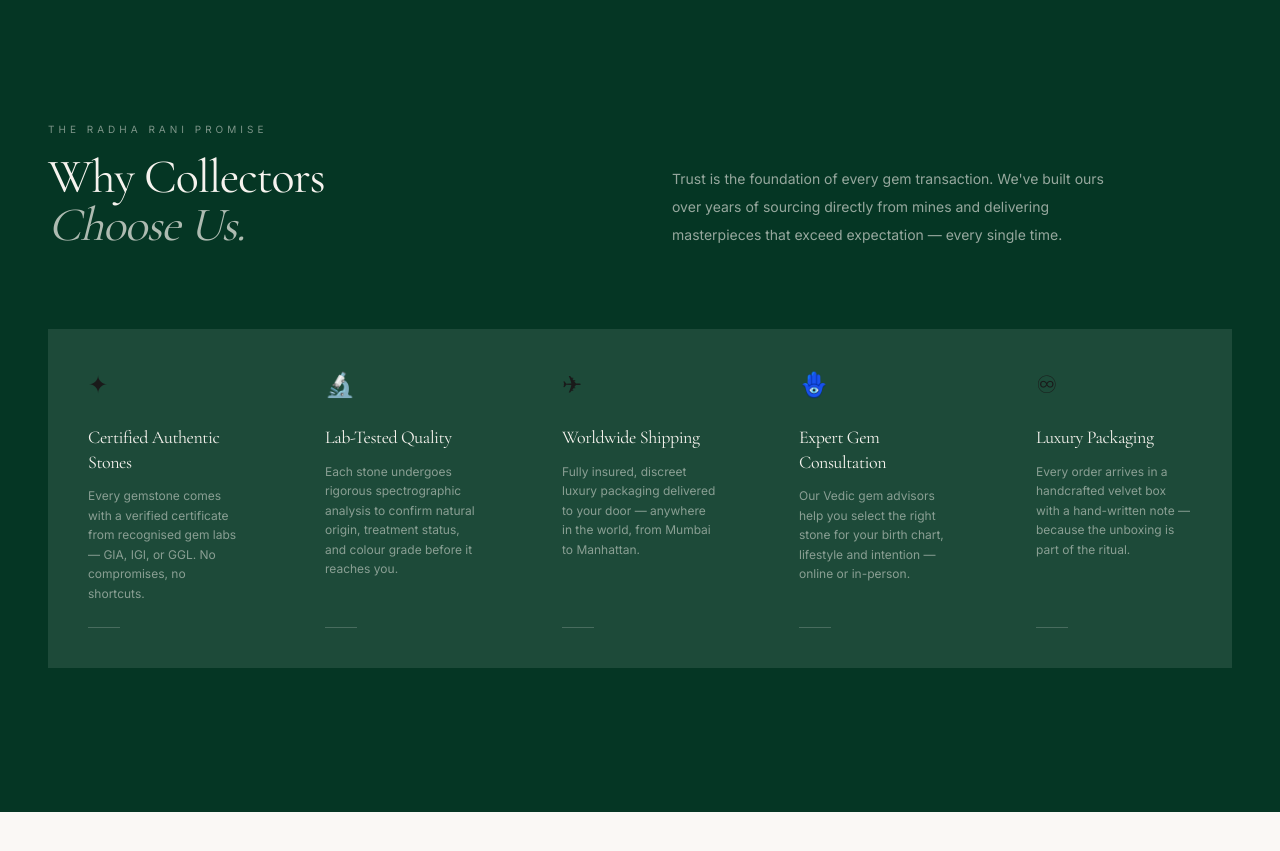
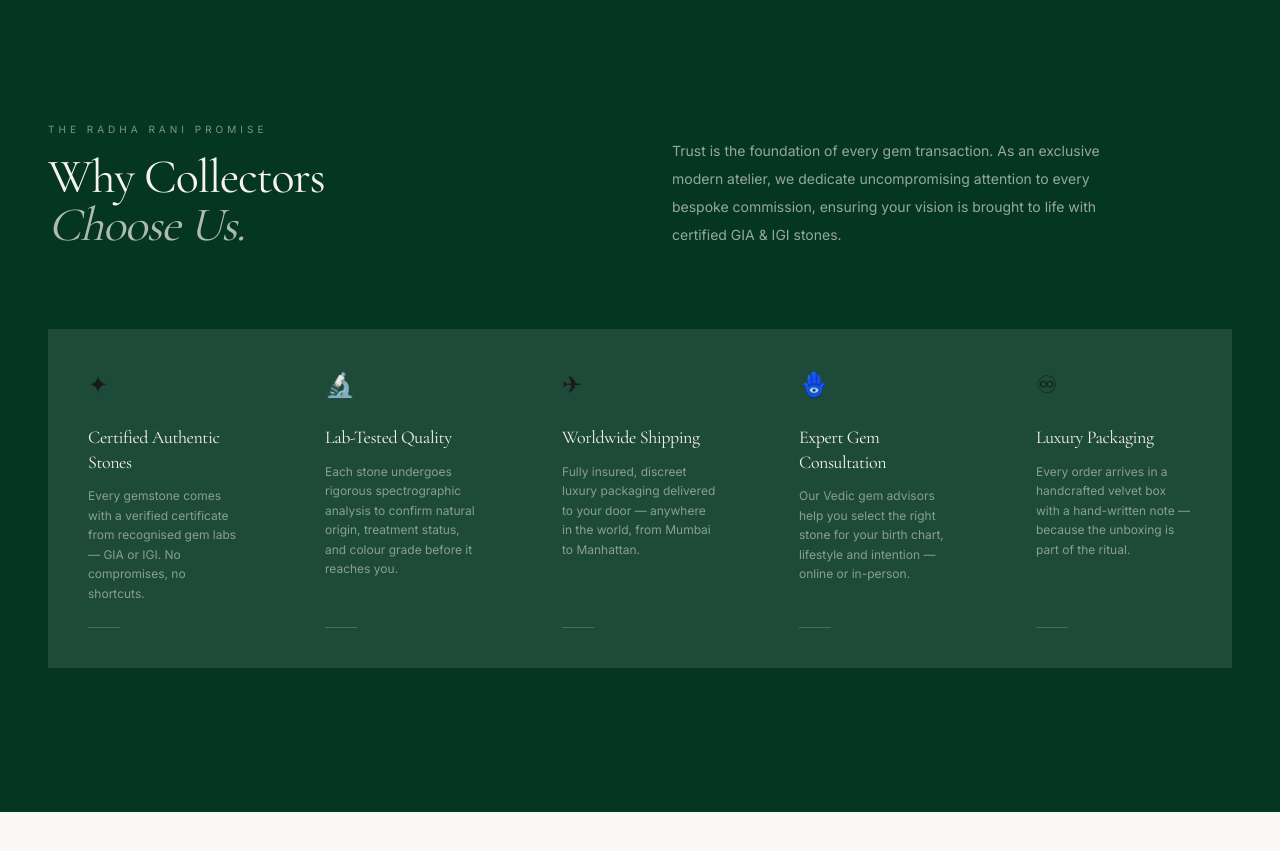
Before and after one commit to MitMakwana13/aurelia-jewelry, a Next.js app: page / in a window 1280 px wide. Shown: the part 3020-3871 px from the top of the page. Built offline with nearby package versions, Linux system fonts and the light colour scheme; no server answers.

Commit message:
chore: align copy with new business model

```diff
--- a/components/home/CustomerStories.tsx
+++ b/components/home/CustomerStories.tsx
@@ -21,7 +21,7 @@
     color: "#1A3A6B",
   },
   {
-    quote: "Three generations of my family now wear Radha Rani pieces. The craftsmanship is museum-grade, the service is white-glove. There is simply no comparison.",
+    quote: "I brought them a highly complex bespoke design. With just a 50% advance, they sourced a GIA certified emerald and delivered a masterpiece within weeks.",
     name: "Sunita Birla",
     title: "Philanthropist & Collector",
     location: "Kolkata",
--- a/components/home/WhyChooseUs.tsx
+++ b/components/home/WhyChooseUs.tsx
@@ -6,7 +6,7 @@
   {
     icon: "✦",
     title: "Certified Authentic Stones",
-    desc: "Every gemstone comes with a verified certificate from recognised gem labs — GIA, IGI, or GGL. No compromises, no shortcuts.",
+    desc: "Every gemstone comes with a verified certificate from recognised gem labs — GIA or IGI. No compromises, no shortcuts.",
   },
   {
     icon: "🔬",
@@ -64,9 +64,9 @@
             transition={{ duration: 1, delay: 0.2 }}
             className="text-sm leading-loose text-cream/60 lg:max-w-md"
           >
-            Trust is the foundation of every gem transaction. We've built ours over
-            years of sourcing directly from mines and delivering masterpieces that
-            exceed expectation — every single time.
+            Trust is the foundation of every gem transaction. As an exclusive modern atelier,
+            we dedicate uncompromising attention to every bespoke commission, ensuring your
+            vision is brought to life with certified GIA & IGI stones.
           </motion.p>
         </div>
 
```
